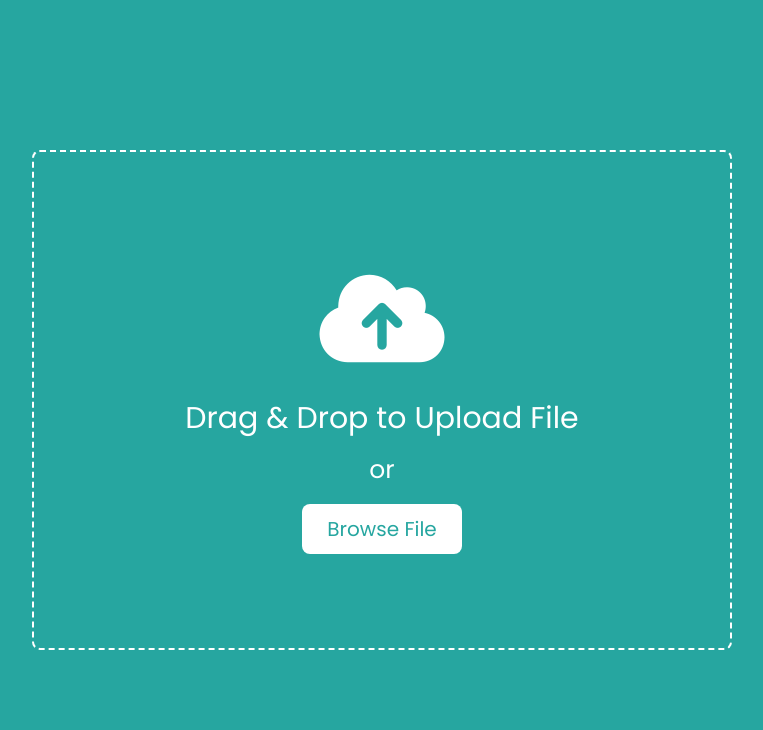
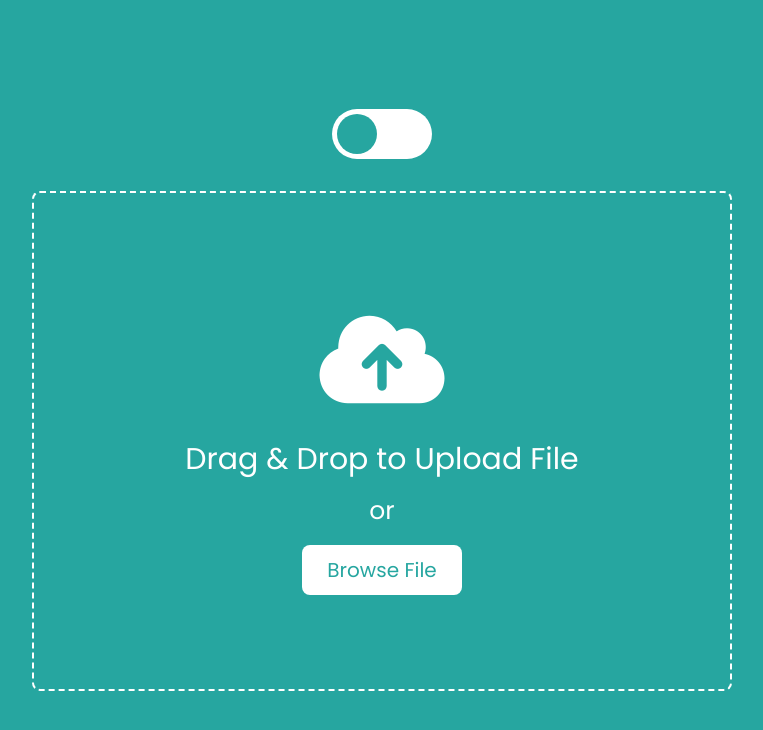
Before and after one commit to alissoninacio1/drag-and-drop, a plain HTML site: page browse/index.html in a window 1280 px wide. Shown: the whole page, without its empty margins (258-1021 px from the left). Drawn offline with Linux system fonts and the light colour scheme.

Commit message:
Second commit toggle added successfully 🐱‍👓
It was included a toggle code with some animations.

```diff
--- /dev/null
+++ b/Toggle/style.css
@@ -0,0 +1,73 @@
+/*
+when toggle, it will aply the concepts of change colors using the hue first component as varable
+this will be change the background color also
+*/
+
+:root {
+    --hue:207;
+    --toggle-color: hsl(var(--hue), 100%, 73%);
+    --background-change: hsl(calc(var(--hue) + 93), 100%, 73%);
+
+
+    --transition-btn: all 300ms linear;
+    --transition-color: 0.5s ease-in;
+
+
+}
+
+body {
+    background: var(--toggle-color);
+    transition: var(--transition-color);
+    display: flex;
+    justify-content: center;
+    align-content: center;
+
+    height: 100vh;
+}
+
+#toggle-btn{
+    position: relative;
+    display: block;
+    width: 6.25rem;
+    height: 3.125rem;
+    background: #fff;
+    border-radius: 30px;
+    border: none;
+
+    margin-top: 50vh; /*easy way to put elements on screen center, if the father or body has a height of 100vh*/
+}
+
+#toggle-btn:hover {
+    box-shadow: inset 0 0 0 1px #dfdfdf;
+    cursor: pointer;
+    transition: 0.25s ease-out 0.25s;
+}
+
+.container {
+    position: relative;
+    display: block;
+    content: "";
+
+    width: 2.5rem;
+    height: 2.5rem;
+
+    background: var(--toggle-color);
+    border-radius: 50%;
+
+    left: 5px;
+
+    transition: var(--transition-btn);
+}
+
+
+.containerOn {
+    left: 45px;
+    transition: var(--transition-btn) ;
+    background-color: var(--background-change);
+}
+
+
+.body-color {
+    background: var(--background-change);
+    transition: var(--transition-color);
+}
--- a/browse/index.html
+++ b/browse/index.html
@@ -11,12 +11,23 @@
 </head>
 <body>
 
+    <!--I have implemented a toggle from other project to give another effect
+        I'm happy because I could realize this mini project and search a lot for myself,
+        improving and adding functionalities to the  basecode I have used
+    -->
+
+    <div class="toggle">
+        <button id="toggle-btn" aria-label="button for changing styles">
+            <div class="container"></div>
+        </button>
+    </div>
+
     <div class="drag-area" draggable="true">
         <div class="icon"><i class="fa-solid fa-cloud-arrow-up"></i></div>
 
         <header>Drag & Drop to Upload File</header>
         <span>or</span>
-        <button type="">Browse File</button>
+        <button id="browse-btn">Browse File</button>
         <input type="file" hidden>
     </div>
 
--- a/browse/script.js
+++ b/browse/script.js
@@ -1,6 +1,8 @@
+/*-------------THIS IS THE DRAG & DROP AREA WITH BROWSER AREA SCRIPT ------------ */
+
 const dragArea = document.querySelector('.drag-area');
 const dragText = document.querySelector("header");
-const button = document.querySelector("button");
+const button = document.querySelector("#browse-btn");
 const input = document.querySelector("input");
 
 //this global variable will be used inside multiple functions
@@ -35,7 +37,7 @@ function showingFile() {
     }
 }
 
-//if the user click on the button, will also click on the input
+//if the user click on the button, will also click on the input (the input will work)
 // () => {}  is an Anonymous function
 button.addEventListener('click', () => {
     input.click()
@@ -79,3 +81,26 @@ dragArea.addEventListener('drop', event => {
     file = event.dataTransfer.files[0]
     showingFile()
 } )
+
+/** -------------THIS IS THE TOGGLE AREA SCRIPT----AN IMPLEMENTATION FROM ANOTHER CODE-------*/
+
+const toggle = document.querySelector('#toggle-btn');
+const circle = document.querySelector('.container');
+const body = document.querySelector('body');
+
+//this event will be in the button, so I can use with clicks
+toggle.addEventListener('click', toggleFunction);
+
+
+//now, I can toggle with the button changing the circle position and color and the body color using transitions
+
+/**
+ * The toggle() method of the DOMTokenList interface removes an existing token from the list and returns false.
+ *  If the token doesn't exist it's added and the function returns true.
+ */
+function toggleFunction() {
+  circle.classList.toggle('containerOn');
+  body.classList.toggle('body-color');
+  button.classList.toggle('active');
+
+}
--- a/browse/style.css
+++ b/browse/style.css
@@ -1,13 +1,29 @@
 /*For this project I'm implementing different things in my css calc(var(--hue) - 4)*/
+
+
 
 @import url('https://fonts.googleapis.com/css2?family=Poppins:wght@200;300;400&display=swap');
 
 :root {
+
+    /* ---Drag & Drop variables---*/
+
     --hue:177; /* try with 270, 70*/
     --main-color: hsl(calc(var(--hue) - 177), 0%, 100%);
-    --seondary-color: hsl(var(--hue), 63%, 40%);
-    --button-hover: hsl(170, 40%, 58%);
+    --secondary-color: hsl(var(--hue), 63%, 40%);
+    --button-hover: #252c2b;
+
+
+    /* ---toggle variables---*/
+    --background-change: hsl(calc(var(--hue) + 93), 100%, 73%);
+
+
+    --transition-btn: all 300ms linear;
+    --transition-color: 0.5s ease-in;
 }
+
+
+
 * {
     margin: 0;
     padding: 0;
@@ -17,12 +33,16 @@
     font-weight: 500;
 }
 
+/*--------------------THIS IS THE DRAG & DROP AREA STYLE--------------------*/
+
 body {
     display: flex;
     align-items: center;
     justify-content: center;
+    flex-direction: column;
+    gap: 2rem;
     min-height: 100vh;
-    background: var(--seondary-color);
+    background: var(--secondary-color);
 }
 
 .drag-area {
@@ -64,7 +84,7 @@ body {
     border-radius: 8px;
     outline: none;
 
-    color: var(--seondary-color);
+    color: var(--secondary-color);
     background: var(--main-color);
 
     cursor: pointer;
@@ -73,7 +93,7 @@ body {
 .drag-area button:hover {
     background: var(--button-hover);
     color: var(--main-color);
-    box-shadow: 2px 2px var(--main-color);
+    box-shadow: 1px 1px var(--main-color);
 
     transition: 400ms;
 }
@@ -86,3 +106,62 @@ body {
 
     border-radius: 8px;
 }
+
+
+
+
+/*--------------------THIS IS THE TOGGLE AREA STYLE--------------------*/
+
+body {
+    background: var(--secondary-color);
+    transition: var(--transition-color);
+}
+
+#toggle-btn{
+    position: relative;
+    display: block;
+    width: 6.25rem;
+    height: 3.125rem;
+    background: #fff;
+    border-radius: 30px;
+    border: none;
+}
+
+#toggle-btn:hover {
+    box-shadow: inset 0 0 0 1px #c5c5c5;
+    cursor: pointer;
+    transition: 0.25s ease-out 0.10s;
+}
+
+.container {
+    position: relative;
+    display: block;
+    content: "";
+
+    width: 2.5rem;
+    height: 2.5rem;
+
+    background: var(--secondary-color);
+    border-radius: 50%;
+
+    left: 5px;
+
+    transition: var(--transition-btn);
+}
+
+
+.containerOn {
+    left: 55px;
+    transition: var(--transition-btn) ;
+    background-color: var(--background-change);
+}
+
+
+.body-color {
+    background: var(--background-change);
+    transition: var(--transition-color);
+}
+
+.drag-area button.active {
+    color: var(--background-change);
+}
```
Also changed, not shown: DnD/script.js (+6 -2 lines), Toggle/index.html (added, +19 -0 lines), Toggle/script.js (added, +20 -0 lines).
